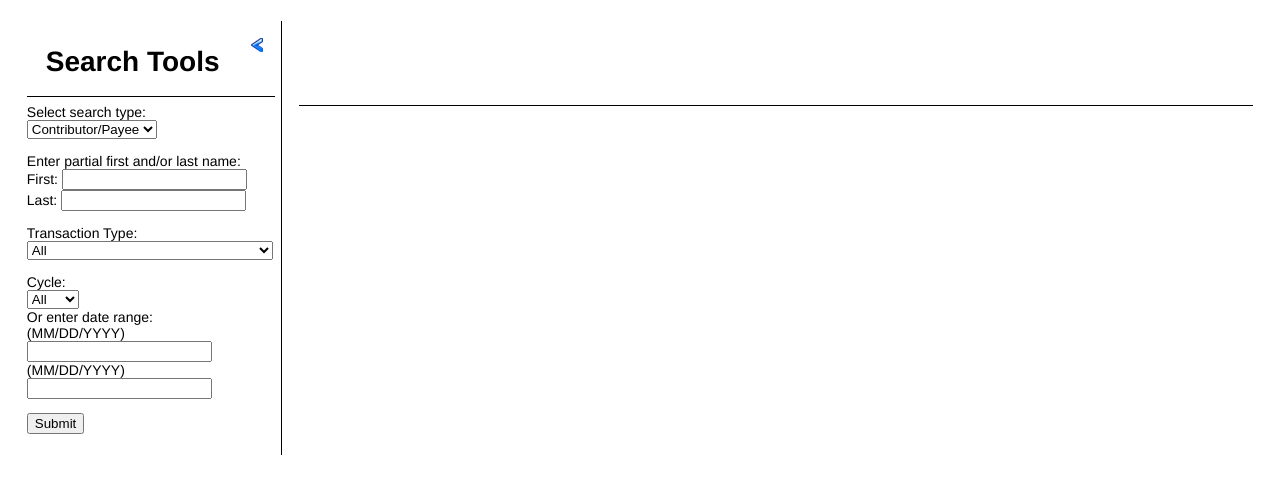
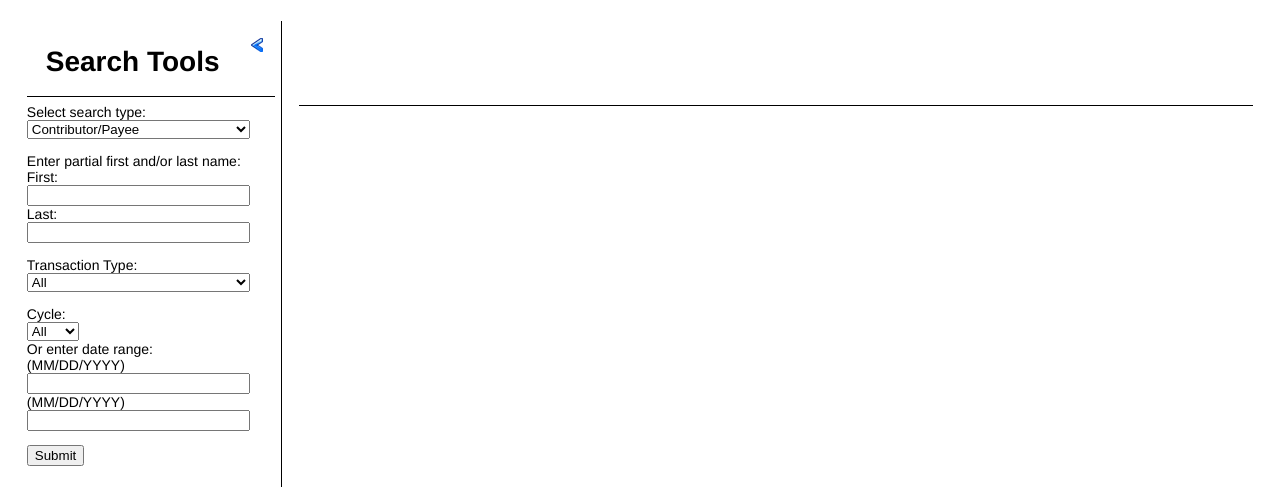
Before and after one commit to alysonz/campaignfinance, a plain HTML site: page index.html in a window 1280 px wide. Drawn offline with nearby package versions, Linux system fonts and the light colour scheme.

Commit message:
formatting/cleaning

```diff
--- a/cfStyle.css
+++ b/cfStyle.css
@@ -112,3 +112,7 @@ border: 1px solid black;
 padding: 4px;
 font-size: 12px;
 }
+
+.resize{
+width: 90%;
+}
--- a/form.js
+++ b/form.js
@@ -340,8 +340,6 @@ $(document).ready(function() {
 							//add tab text container and tab name
 							dataArray.splice(0,1);
             	$('#tabBar').find(".id"+name).append('<div id="tabName">'+tabName+'</div>');
-            	//add data result container with class of individual
-							$('#data').append('<div id="dataResult" class="id'+name+'">'+'</div>');
             	var paragraph = $('#data').find(".id"+name);
             	//add headline, download link and data results and hide all tabs
             	$(paragraph).append("<h3>"+tabName+"</h3>");
--- a/index.html
+++ b/index.html
@@ -20,7 +20,7 @@
 </div>
 <p>
 Select search type:</br>
-<select name="searchType" class="entityVal">
+<select name="searchType" class="entityVal resize">
 <option value="individual">Contributor/Payee</option>
 <option value="race">Race</option>
 <option value="candidate">Candidate</option>
@@ -32,7 +32,7 @@ Select search type:</br>
 <div id="race">
 <p>
 Select race:</br>
-<select name="race">
+<select name="race" class="resize">
 <option value="blank">Select Race</option>
 <option value="Governor">Governor</option>
 <option value="Secretary of State">Secretary of State</option>
@@ -127,15 +127,15 @@ Select cycle:</br>
 <div id='candidate'>
 <p>
 Enter partial first and/or last name:</br>
-First:<input type="text" id="firstName" name="firstName"></br>
-Last:<input type="text" id="lastName" name="lastName">
+First:<input class="resize" type="text" id="firstName" name="firstName"></br>
+Last:<input class="resize" type="text" id="lastName" name="lastName">
 </p>
 </div>
 
 <div id='committee'>
 <p>
 Enter partial committee name:</br>
-<input type="text" name="committee">
+<input class="resize" type="text" name="committee">
 </p>
 </div>
 
@@ -158,14 +158,14 @@ Get committee(s) </br>
 <div id="individual">
 <p>
 Enter partial first and/or last name:</br>
-First: <input type="text" name="entityOneFirstName"> </br>
-Last: <input type="text" name="entityOneLastName">
+First: <input class="resize" type="text" name="entityOneFirstName"> </br>
+Last: <input class="resize" type="text" name="entityOneLastName">
 </p>
 </div>
 <div id="refine">
 <p>
 Transaction Type:</br>
-<select name="transactionType">
+<select name="transactionType" class="resize">
 <option value="all" selected>All</option>
 <option value="Income">Income (for the reporting committee)</option>
 <option value="Expense">Expense (for the reporting committee)</option>
@@ -190,9 +190,9 @@ Cycle:</br>
 </br>
 Or enter date range:</br>
 (MM/DD/YYYY)</br>
-<input type="text" name="startDate"></br>
+<input  class="resize" type="text" name="startDate"></br>
 (MM/DD/YYYY)</br>
-<input type="text" name="endDate">
+<input class="resize" type="text" name="endDate">
 </p>
 </div>
 <div id="dataSubmit">
```
Also changed, not shown: 1 other file.
